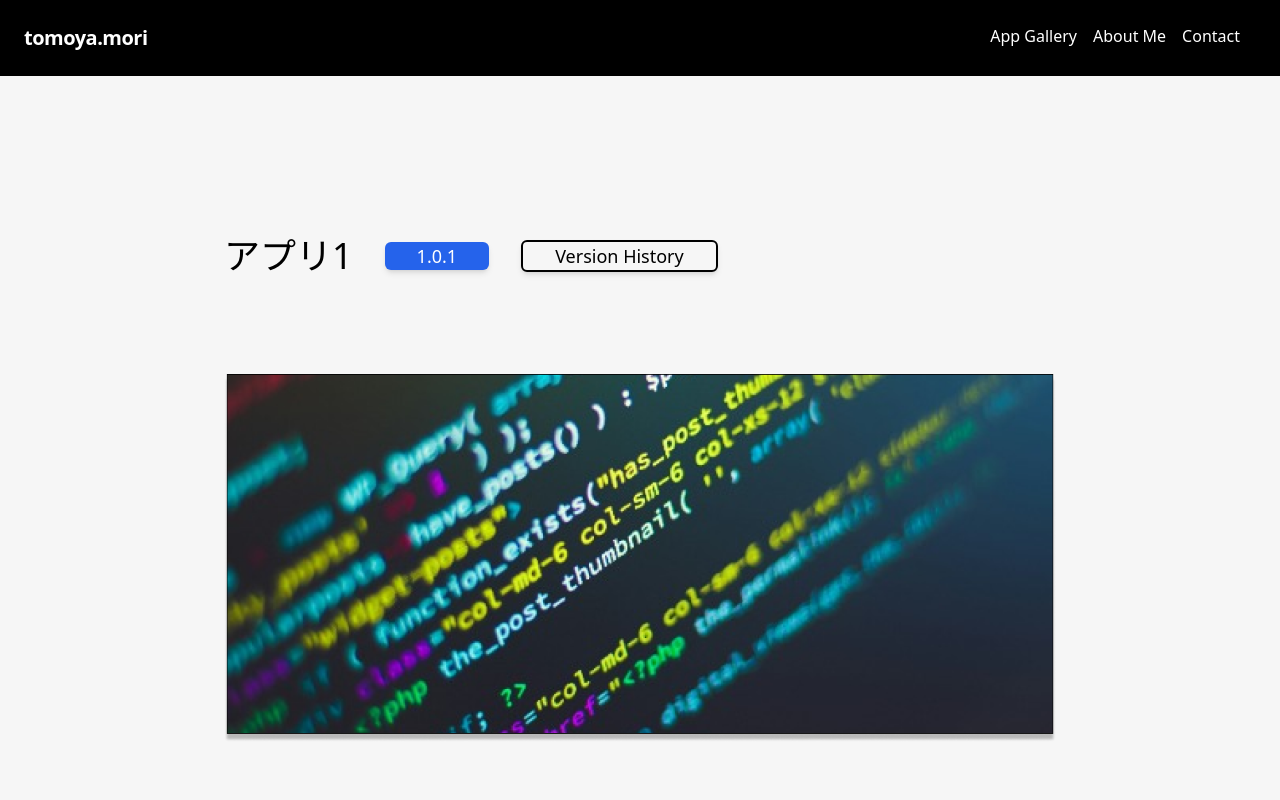
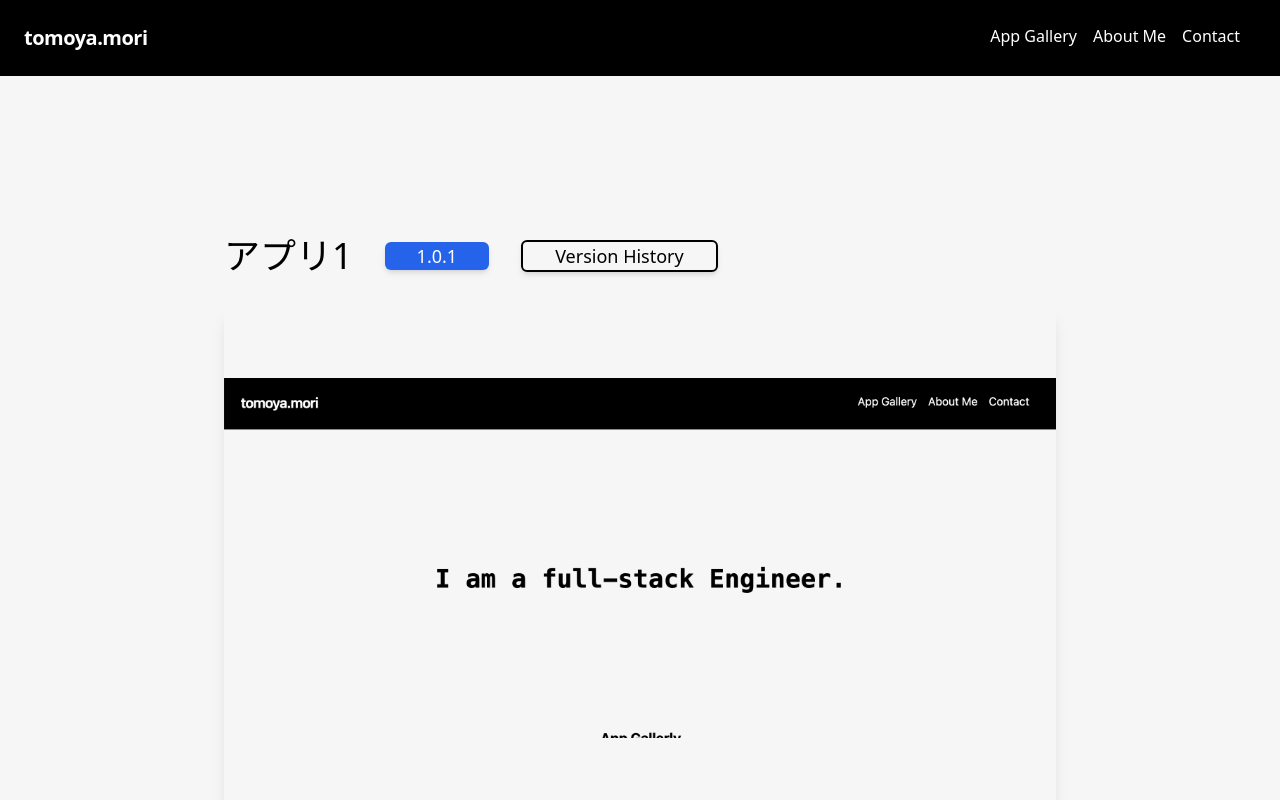
Before and after one commit to MoriTomo7315/my-portfolio, a Next.js app: page /gallery/1 in a window 1280 px wide. Shown: the top 800 px of the page. Built offline with nearby package versions, Linux system fonts and the light colour scheme.

Commit message:
#7 軽微な修正

```diff
--- a/src/app/components/atomics/detailPageImage.tsx
+++ b/src/app/components/atomics/detailPageImage.tsx
@@ -5,7 +5,7 @@ interface Props {
 }
 export default function DetailPageImage(props: Props) {
   return (
-    <div className="relative w-full h-[500px] m-auto">
+    <div className="relative w-full h-[500px] m-auto shadow-lg">
       <Image
         src={props.url}
         alt={props.title}
--- a/src/app/layout.tsx
+++ b/src/app/layout.tsx
@@ -7,8 +7,8 @@ import Footer from "./components/organisms/footer";
 const inter = Inter({ subsets: ["latin"] });
 
 export const metadata: Metadata = {
-  title: "Create Next App",
-  description: "Generated by create next app",
+  title: "My Portfolio",
+  description: "This is my portofolio page by tomoya.mori",
 };
 
 export default function RootLayout({
@@ -17,7 +17,7 @@ export default function RootLayout({
   children: React.ReactNode;
 }>) {
   return (
-    <html lang="en">
+    <html lang="ja">
       <body>
         <Header />
         <div className="{inter.className} w-[960px] m-auto">{children}</div>
```
Also changed, not shown: public/appImage.png, public/testdata.json (line endings or trailing spaces), public/thumbnail.png.
